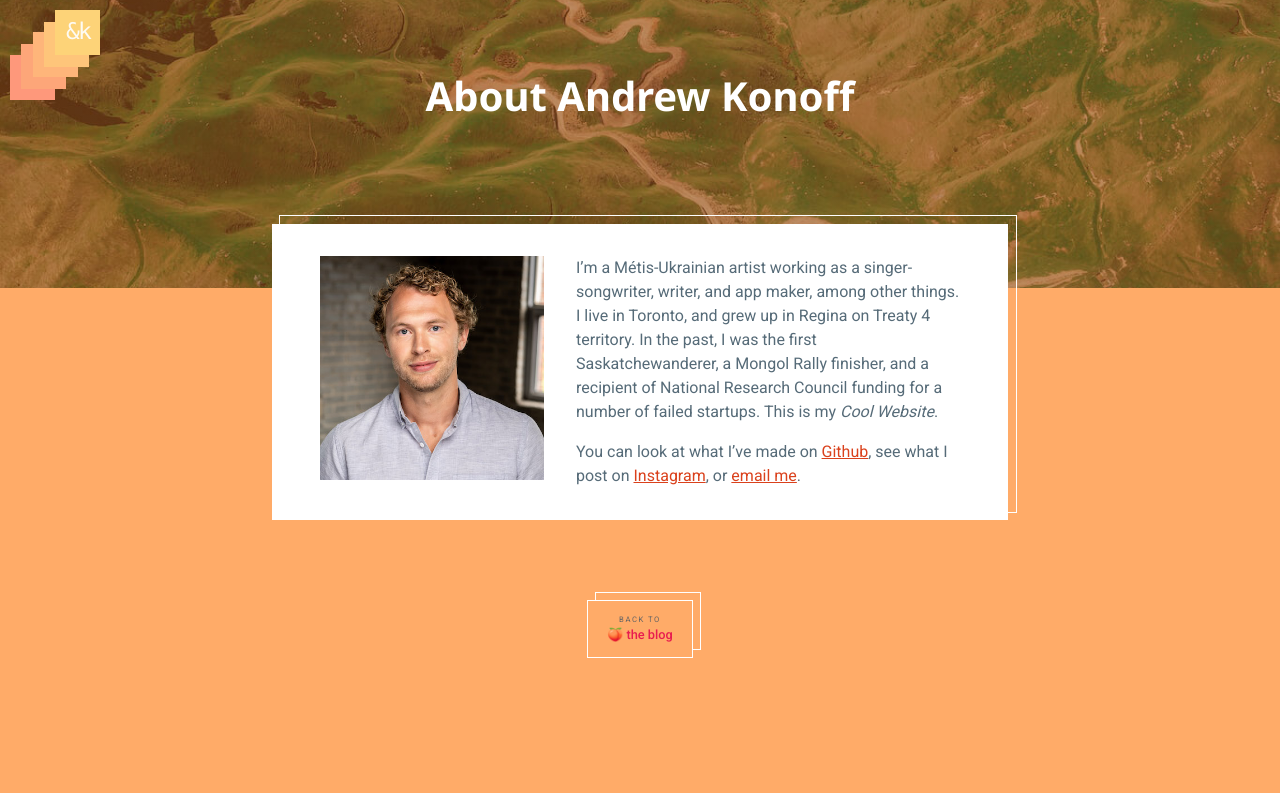
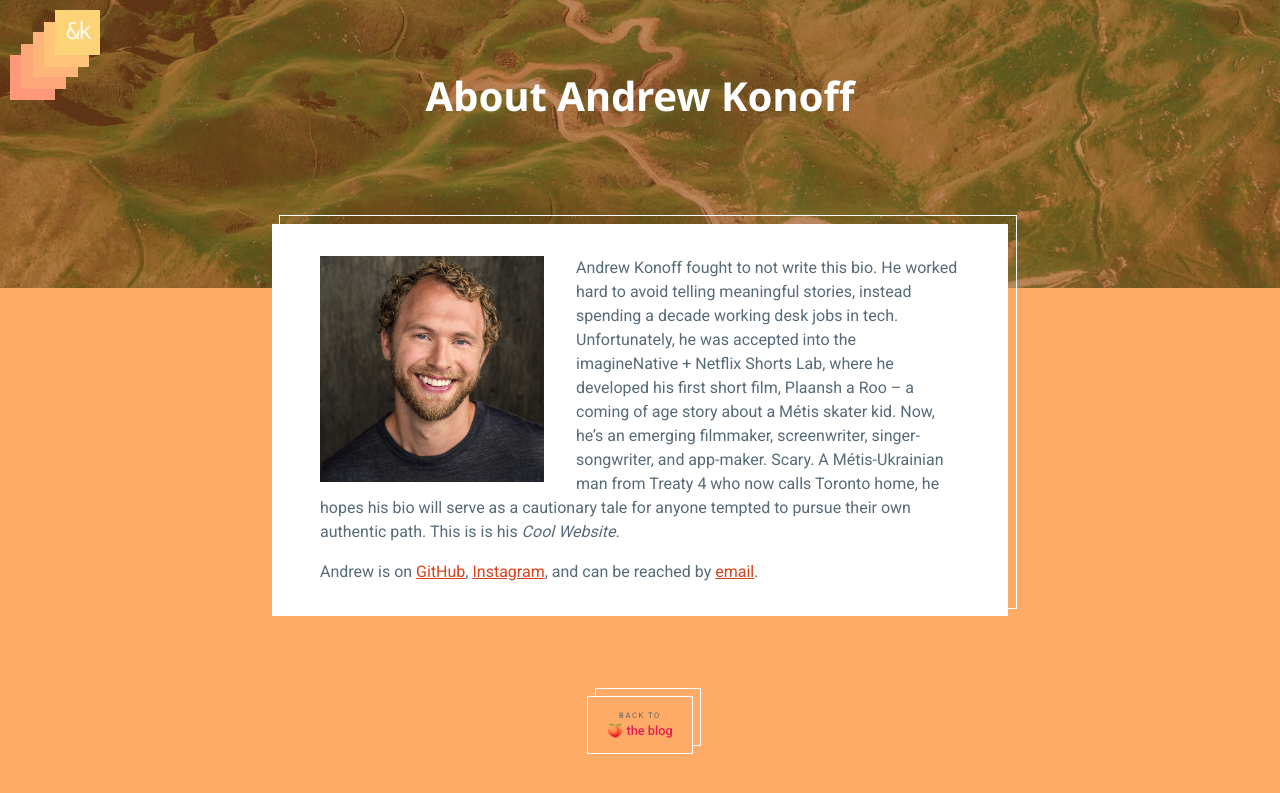
Before and after one commit to andkon/andkon.github.io, a Jekyll site: the page built from about.md, in a window 1280 px wide. Shown: the top 793 px of the page. Built offline with Jekyll 4.4.1, drawn with Linux system fonts in a browser that asks for light colours.

Commit message:
New bios

```diff
--- a/_includes/post_footer.html
+++ b/_includes/post_footer.html
@@ -1,9 +1,7 @@
 <footer class="post-footer">
 
   <div class="about">
-    <div class="author-pic"><img src="{{ '/assets/images/the_author.jpeg' | relative_url }}"></div>
-    <h1>about_andrew</h1>
-    <p>Métis-Ukrainian artist, working as a filmmaker, musician, and app-maker. Born in Regina/treaty 4, living in Toronto.</p>
+    <h1><a href="/about">about_andrew</a></h1>
   </div>
 </footer>
 <footer class="subscribe-form">
--- a/about.md
+++ b/about.md
@@ -4,6 +4,6 @@ layout: about_layout
 ---
 <img class="author" src="{{ '/assets/images/the_author.jpeg' | relative_url }}">
 
-I'm a Métis-Ukrainian artist working as a singer-songwriter, writer, and app maker, among other things. I live in Toronto, and grew up in Regina on Treaty 4 territory. In the past, I was the first Saskatchewanderer, a Mongol Rally finisher, and a recipient of National Research Council funding for a number of failed startups. This is my _Cool Website_.
+Andrew Konoff fought to not write this bio. He worked hard to avoid telling meaningful stories, instead spending a decade working desk jobs in tech. Unfortunately, he was accepted into the imagineNative + Netflix Shorts Lab, where he developed his first short film, Plaansh a Roo – a coming of age story about a Métis skater kid. Now, he's an emerging filmmaker, screenwriter, singer-songwriter, and app-maker. Scary. A Métis-Ukrainian man from Treaty 4 who now calls Toronto home, he hopes his bio will serve as a cautionary tale for anyone tempted to pursue their own authentic path. This is is his _Cool Website_.
 
-You can look at what I've made on [Github](https://github.com/andkon), see what I post on [Instagram](https://instagram.com/konoff), or [email me](mailto:andrew.konoff@gmail.com).
+Andrew is on [GitHub](https://github.com/andkon), [Instagram](https://instagram.com/konoff), and can be reached by [email](mailto:konoff@hey.com).
--- a/assets/main.scss
+++ b/assets/main.scss
@@ -411,6 +411,7 @@ header {
     float: left;
     margin-right: 2em;
     margin-top: 0em;
+    margin-bottom: 0.5em;
     padding: 0em;
   }
 
@@ -550,6 +551,9 @@ footer {
       padding: 0 0;
       margin: 0 0;
       line-height: 1.12em;
+      a {
+        color: $british-racing-green;
+      }
     }
 
     p {
```
Also changed, not shown: assets/images/the_author.jpeg, readme.md (added).
